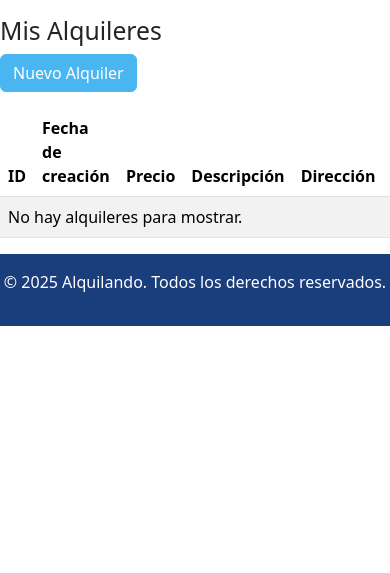
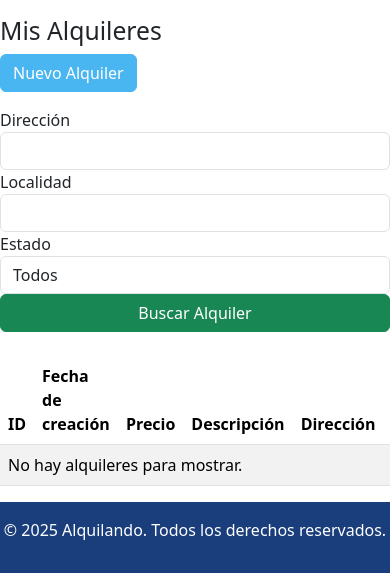
Before and after one commit to NicolasM146/IngS2, a Flask app: page /rentals/ in a window 390 px wide; the page is wider, and only the part inside the window is pictured. Shown: the part 66-639 px from the top of that part. Run offline with Flask 3, Linux system fonts and the light colour scheme; the visitor is signed in with stand-in values (Sample User, id 1); data that the repository does not hold is empty; some libraries are stand-ins or nearby versions.

Commit message:
se agrego ver alquiler y filtrado

```diff
--- a/src/web/controllers/rental.py
+++ b/src/web/controllers/rental.py
@@ -10,16 +10,31 @@ from sqlalchemy import or_
 
 bp = Blueprint('rental', __name__, url_prefix='/rentals')
 
+#se agrego el filtrado en la ruta index
+
 @bp.route('/', methods=['GET'])
 @login_required
 def index():
-    # Obtener todas las propiedades del usuario logueado
-    propiedades_ids = [p.id for p in Property.query.filter_by(user_id=current_user.id).all()]
+    query = Rental.query.join(Property)
 
-    # Obtener todos los alquileres cuyas propiedades son del usuario
-    alquileres = Rental.query.filter(Rental.property_id.in_(propiedades_ids)).all()
+    direccion = request.args.get("direccion")
+    localidad = request.args.get("localidad")
+    estado = request.args.get("estado")
 
-    return render_template('Alquileres/index.html', alquileres=alquileres)
+    if direccion:
+        query = query.filter(Property.direccion.ilike(f"%{direccion}%"))
+
+    if localidad:
+        query = query.filter(Property.localidad.ilike(f"%{localidad}%"))
+
+    if estado == "libre":
+        query = query.filter(Rental.is_active == True)
+    elif estado == "bloqueado":
+        query = query.filter(Rental.is_active == False)
+
+    alquileres = query.all()
+
+    return render_template("Alquileres/index.html", alquileres=alquileres)
 
 @bp.route('/create', methods=['GET', 'POST'])
 @login_required
@@ -126,3 +141,14 @@ def edit(rental_id):
         return redirect(url_for('rental.index'))
 
     return render_template("Alquileres/edit.html", alquiler=alquiler)
+
+@bp.route('/<int:rental_id>', methods=['GET'])
+@login_required
+def show(rental_id):
+    alquiler = Rental.query.get_or_404(rental_id)
+
+    if alquiler.property.user_id != current_user.id:
+        flash("No tienes permiso para ver este alquiler.", "danger")
+        return redirect(url_for('rental.index'))
+
+    return render_template("Alquileres/show.html", alquiler=alquiler)
--- a/src/web/route.py
+++ b/src/web/route.py
@@ -10,8 +10,9 @@ from flask_login import current_user
 def register(app):
     @app.route("/")
     def home():
-        if not current_user.is_authenticated:
-           return redirect(url_for("login.login"))  # Cambiá "login.login" según el nombre de tu blueprint y ruta login
+        #if not current_user.is_authenticated:
+
+        #   return redirect(url_for("login.login"))  # Cambiá "login.login" según el nombre de tu blueprint y ruta login
         return render_template("home.html")
 
 
--- a/src/web/templates/Alquileres/index.html
+++ b/src/web/templates/Alquileres/index.html
@@ -5,6 +5,32 @@
 {% block content %}
 <h2>Mis Alquileres</h2>
 <a href="{{ url_for('rental.create') }}" class="btn btn-primary mb-3">Nuevo Alquiler</a>
+
+<form method="get" class="mb-4">
+    <div class="form-row row">
+        <div class="form-group col-md-4">
+            <label for="direccion">Dirección</label>
+            <input type="text" class="form-control" name="direccion" id="direccion" value="{{ request.args.get('direccion', '') }}">
+        </div>
+        <div class="form-group col-md-3">
+            <label for="localidad">Localidad</label>
+            <input type="text" class="form-control" name="localidad" id="localidad" value="{{ request.args.get('localidad', '') }}">
+        </div>
+        <div class="form-group col-md-3">
+            <label for="estado">Estado</label>
+            <select class="form-control" name="estado" id="estado">
+                <option value="">Todos</option>
+                <option value="libre" {% if request.args.get('estado') == 'libre' %}selected{% endif %}>Libre</option>
+                <option value="bloqueado" {% if request.args.get('estado') == 'bloqueado' %}selected{% endif %}>Bloqueado</option>
+                <option value="reservado" {% if request.args.get('estado') == 'reservado' %}selected{% endif %}>Reservado</option>
+                <option value="no_reservado" {% if request.args.get('estado') == 'no_reservado' %}selected{% endif %}>No reservado</option>
+            </select>
+        </div>
+        <div class="form-group col-md-2 d-flex align-items-end">
+            <button type="submit" class="btn btn-success w-100">Buscar Alquiler</button>
+        </div>
+    </div>
+</form>
 <table class="table table-striped">
     <thead>
         <tr>
@@ -30,12 +56,9 @@
             <td>{{ 'Sí' if alquiler.is_active else 'No' }}</td>
             <td>
                 {# En la columna de Acciones, agrega este botón antes del de borrar #}
-<td>
-    <a href="{{ url_for('rental.edit', rental_id=alquiler.id) }}" class="btn btn-primary btn-sm">Editar</a>
-    <form action="{{ url_for('rental.delete', rental_id=alquiler.id) }}" method="POST" style="display:inline;">
-        <button type="submit" class="btn btn-danger btn-sm" onclick="return confirm('¿Seguro que deseas eliminar este alquiler?');">Borrar</button>
-    </form>
-</td>
+            <td>
+                <a href="{{ url_for('rental.show', rental_id=alquiler.id) }}" class="btn btn-info btn-sm">Ver</a>
+                <a href="{{ url_for('rental.edit', rental_id=alquiler.id) }}" class="btn btn-primary btn-sm">Editar</a>
                 <form action="{{ url_for('rental.delete', rental_id=alquiler.id) }}" method="POST" style="display:inline;">
                     <button type="submit" class="btn btn-danger btn-sm" onclick="return confirm('¿Seguro que deseas eliminar este alquiler?');">Borrar</button>
                 </form>
```
Also changed, not shown: src/web/templates/Alquileres/show.html (added, +17 -0 lines).
